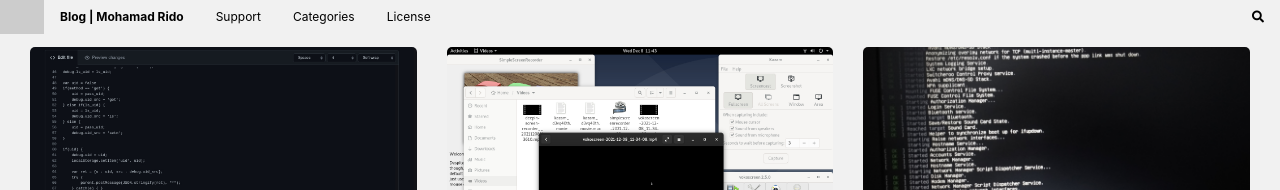
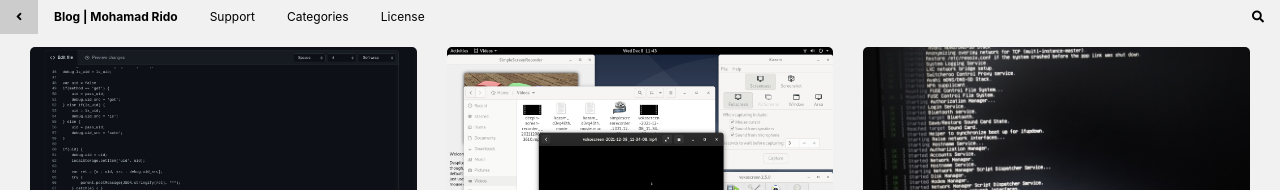
Before and after one commit to mohamadrido/blog, a Jekyll site: the page built from index.html, in a window 1280 px wide. Shown: the top 190 px of the page. Built offline with Jekyll 4.4.1, drawn with Linux system fonts in a browser that asks for light colours; the list of posts is cut into pages by our own code.

Commit message:
Update default.html

```diff
--- a/_layouts/default.html
+++ b/_layouts/default.html
@@ -54,7 +54,7 @@
     <a class="bar-item button hover-black hide-medium hide-large right" href="javascript:void(0);" onclick="toggleFunction()" title="Toggle Navigation Menu">
       <i class="fa fa-bars"></i>
     </a>
-    <a href="https://mohamadrido.com" class="bar-item button"><i class="far fa-angle-left"></i></a>
+    <a href="https://mohamadrido.com" class="bar-item button"><i class="fa fa-angle-left"></i></a>
     <a href="https://blog.mohamadrido.com" class="bar-item button"><b>Blog | Mohamad Rido</b></a>
     <a href="https://mohamadrido.com/support" class="bar-item button hide-small">Support</a>
     <a href="https://blog.mohamadrido.com/categories" class="bar-item button hide-small">Categories</a>
```
